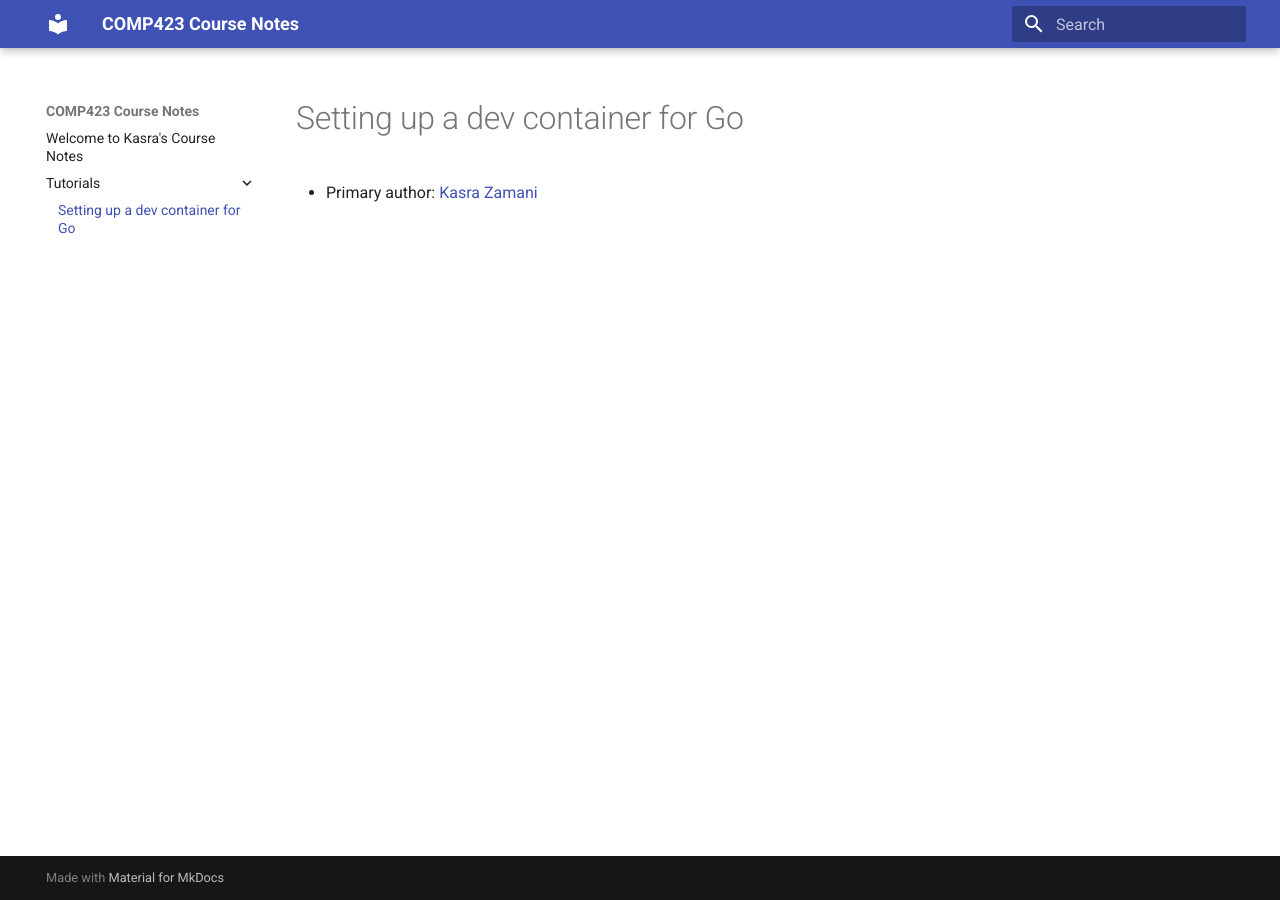
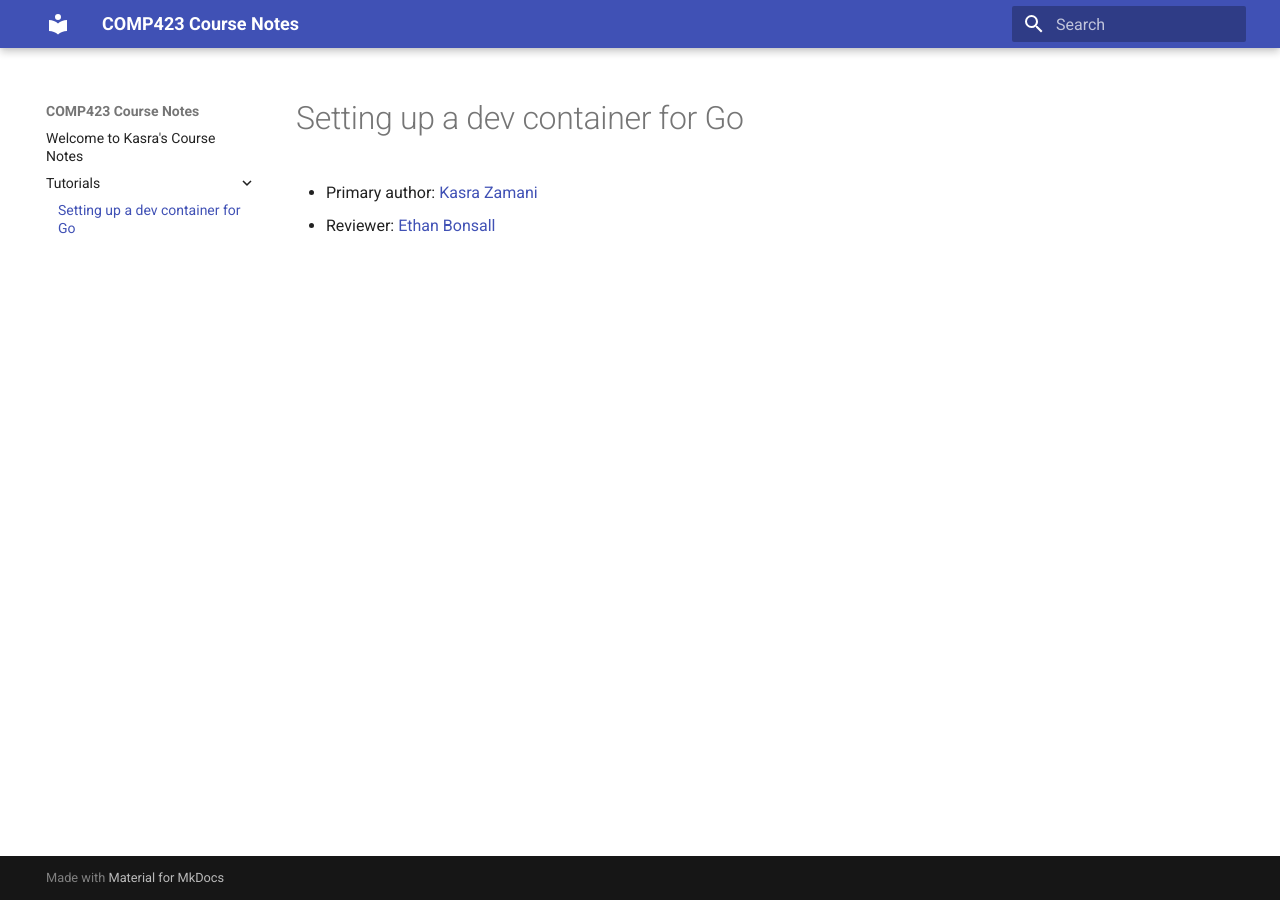
Before and after one commit to Kasra84/comp423-course-notes, an MkDocs documentation site: the page built from docs/tutorials/go-setup.md, in a window 1280 px wide. Built offline with MkDocs 1.6.1 and Material for MkDocs 9.7.7, drawn with Linux system fonts in a browser that asks for light colours.

Commit message:
Added Reviwer

```diff
--- a/docs/tutorials/go-setup.md
+++ b/docs/tutorials/go-setup.md
@@ -1,3 +1,4 @@
 # Setting up a dev container for Go
 
 * Primary author: [Kasra Zamani](https://github.com/Kasra84)
+* Reviewer: [Ethan Bonsall](https://github.com/ethanbonsall)
```
